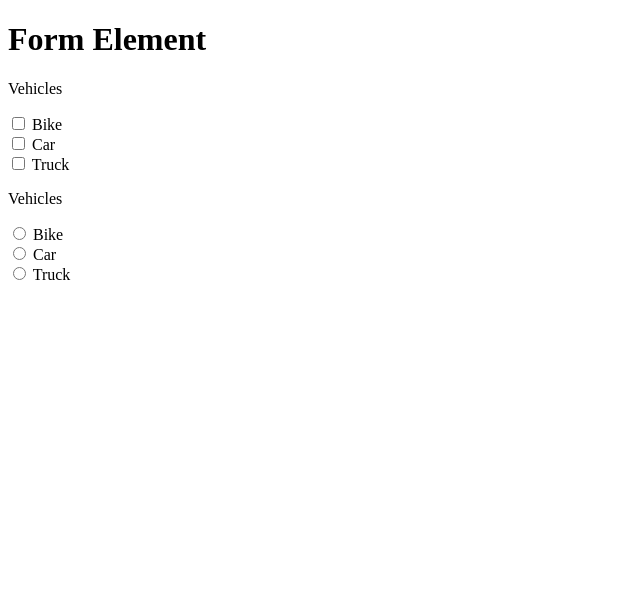
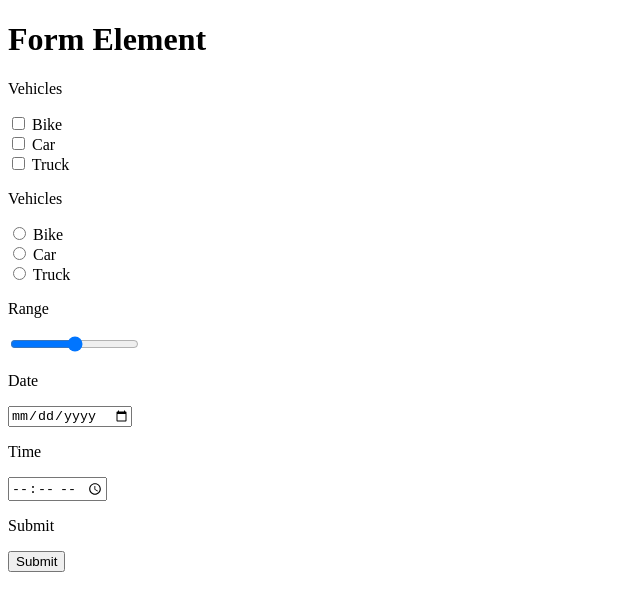
Before and after one commit to Pujan0021/Web-Technology, a plain HTML site: page fifth.html in a window 1280 px wide. Shown: the whole page, without its empty margins (0-640 px from the left). Drawn offline with Linux system fonts and the light colour scheme.

Commit message:
Form Updated

```diff
--- a/fifth.html
+++ b/fifth.html
@@ -21,6 +21,27 @@
       <label for="vehicle5"> Car</label><br />
       <input type="radio" id="vehicle6" name="vehicle" value="Boat" />
       <label for="vehicle6"> Truck</label><br />
+
+      <p>Range</p>
+      <input
+        type="range"
+        id="volume"
+        name="range"
+        value="250"
+        max="500"
+        min="0"
+      />
+      <label for="volume"></label><br />
+
+      <p>Date</p>
+      <input type="date" id="date" name="date" value="250" max="500" min="0" />
+      <label for="date"></label><br />
+      <p>Time</p>
+      <input type="time" id="time" name="time" value="250" />
+      <label for="time"></label><br />
+      <p>Submit</p>
+      <input type="submit" id="submit" name="range" />
+      <label for="submit"></label><br />
     </form>
   </body>
 </html>
```
